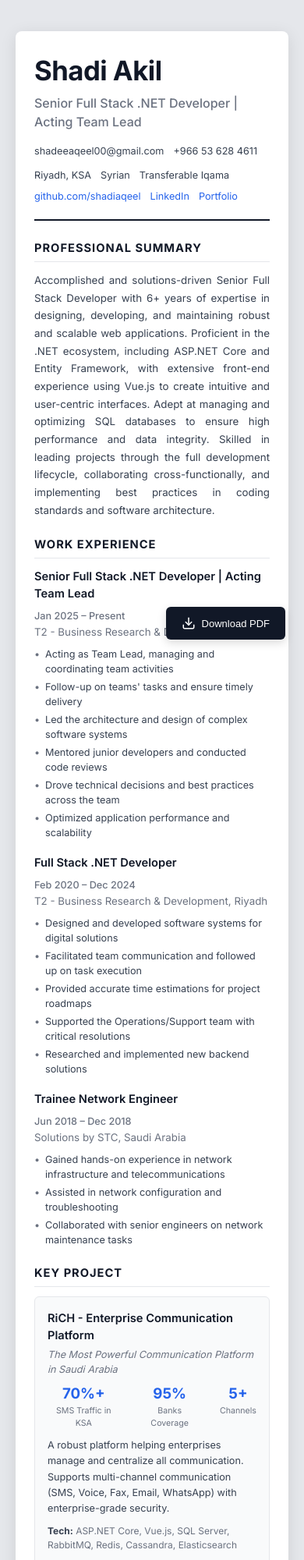
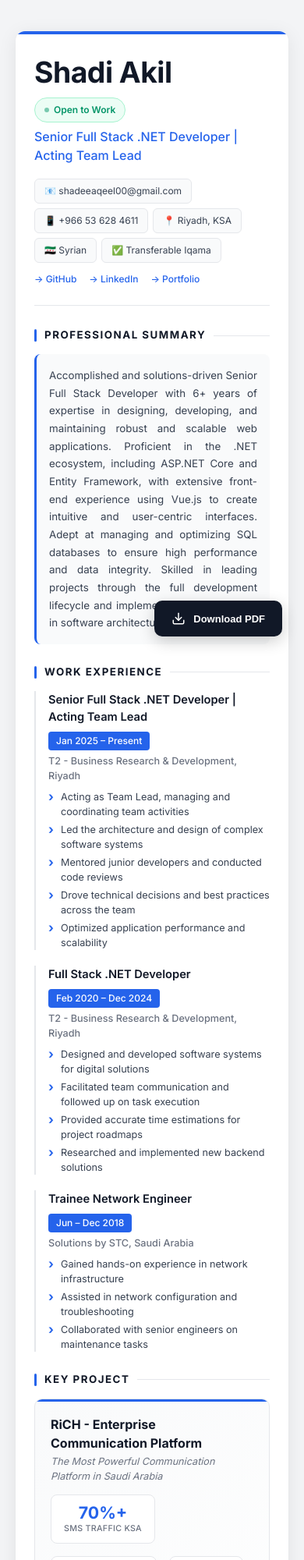
Before and after one commit to shadiaqeel/Portfolio, a plain HTML site: page cv-download.html in a window 390 px wide. Shown: the top 2000 px of the page at 78% size. Drawn offline with Linux system fonts and the light colour scheme.

Commit message:
style(cv-download): enhance layout and styling with new color variables, improved spacing, and responsive design elements

```diff
--- a/cv-download.html
+++ b/cv-download.html
@@ -13,11 +13,14 @@
     <style>
       :root {
         --primary: #2563eb;
+        --primary-light: #3b82f6;
         --text-dark: #111827;
         --text-medium: #374151;
         --text-light: #6b7280;
         --border: #e5e7eb;
         --bg-subtle: #f9fafb;
+        --bg-page: #f3f4f6;
+        --success: #059669;
       }
 
       * {
@@ -30,80 +33,166 @@
         font-family: 'Inter', -apple-system, BlinkMacSystemFont, sans-serif;
         line-height: 1.5;
         color: var(--text-dark);
-        background: #e5e7eb;
+        background: var(--bg-page);
         font-size: 10pt;
         min-height: 100vh;
         padding: 40px 20px;
       }
 
       .container {
-        max-width: 800px;
+        max-width: 820px;
         margin: 0 auto;
-        padding: 40px;
+        padding: 0;
         background: #fff;
-        border-radius: 8px;
-        box-shadow: 0 4px 20px rgba(0, 0, 0, 0.1);
+        border-radius: 12px;
+        box-shadow: 0 4px 24px rgba(0, 0, 0, 0.08), 0 1px 2px rgba(0, 0, 0, 0.04);
+        overflow: hidden;
+      }
+
+      /* Top Accent Bar */
+      .accent-bar {
+        height: 4px;
+        background: var(--primary);
+      }
+
+      .content {
+        padding: 36px 44px;
       }
 
       /* Header */
       .header {
-        border-bottom: 2px solid var(--text-dark);
-        padding-bottom: 20px;
-        margin-bottom: 24px;
+        padding-bottom: 24px;
+        margin-bottom: 28px;
+        border-bottom: 1px solid var(--border);
+      }
+
+      .header-top {
+        display: flex;
+        justify-content: space-between;
+        align-items: flex-start;
+        margin-bottom: 6px;
       }
 
       .header h1 {
-        font-size: 26pt;
+        font-size: 28pt;
         font-weight: 700;
         color: var(--text-dark);
-        margin-bottom: 4px;
         letter-spacing: -0.5px;
+        line-height: 1.1;
+      }
+
+      .status-badge {
+        display: inline-flex;
+        align-items: center;
+        gap: 6px;
+        background: #ecfdf5;
+        color: var(--success);
+        font-size: 9pt;
+        font-weight: 600;
+        padding: 6px 12px;
+        border-radius: 20px;
+        border: 1px solid #a7f3d0;
+      }
+
+      .status-badge::before {
+        content: '';
+        width: 6px;
+        height: 6px;
+        background: var(--success);
+        border-radius: 50%;
+        animation: pulse 2s infinite;
+      }
+
+      @keyframes pulse {
+        0%, 100% { opacity: 1; }
+        50% { opacity: 0.5; }
       }
 
       .header h2 {
         font-size: 12pt;
         font-weight: 500;
-        color: var(--text-light);
-        margin-bottom: 16px;
+        color: var(--primary);
+        margin-bottom: 18px;
       }
 
-      .contact-row {
+      .contact-grid {
         display: flex;
         flex-wrap: wrap;
-        gap: 20px;
-        font-size: 9.5pt;
-        color: var(--text-medium);
+        gap: 8px;
+        margin-bottom: 12px;
       }
 
       .contact-item {
-        display: flex;
+        display: inline-flex;
         align-items: center;
         gap: 6px;
+        font-size: 9pt;
+        color: var(--text-medium);
+        background: var(--bg-subtle);
+        padding: 6px 12px;
+        border-radius: 6px;
+        border: 1px solid var(--border);
       }
 
       .contact-item a {
         color: var(--primary);
         text-decoration: none;
+        font-weight: 500;
       }
 
       .contact-item a:hover {
         text-decoration: underline;
       }
 
+      .links-row {
+        display: flex;
+        gap: 16px;
+        font-size: 9pt;
+      }
+
+      .links-row a {
+        color: var(--primary);
+        text-decoration: none;
+        font-weight: 500;
+        display: inline-flex;
+        align-items: center;
+        gap: 4px;
+      }
+
+      .links-row a:hover {
+        text-decoration: underline;
+      }
+
       /* Sections */
       .section {
-        margin-bottom: 22px;
+        margin-bottom: 26px;
       }
 
       .section-title {
-        font-size: 11pt;
+        font-size: 10pt;
         font-weight: 700;
         color: var(--text-dark);
         text-transform: uppercase;
-        letter-spacing: 1px;
-        border-bottom: 1px solid var(--border);
-        padding-bottom: 6px;
-        margin-bottom: 12px;
+        letter-spacing: 1.5px;
+        margin-bottom: 14px;
+        display: flex;
+        align-items: center;
+        gap: 10px;
+      }
+
+      .section-title::before {
+        content: '';
+        width: 3px;
+        height: 16px;
+        background: var(--primary);
+        border-radius: 2px;
+      }
+
+      .section-title::after {
+        content: '';
+        flex: 1;
+        height: 1px;
+        background: var(--border);
       }
 
       /* Summary */
@@ -112,19 +201,30 @@
         font-size: 10pt;
         line-height: 1.7;
         text-align: justify;
+        padding: 16px;
+        background: var(--bg-subtle);
+        border-radius: 8px;
+        border-left: 3px solid var(--primary);
       }
 
       /* Experience */
       .experience-item {
-        margin-bottom: 18px;
+        margin-bottom: 20px;
+        padding-left: 16px;
+        border-left: 2px solid var(--border);
         page-break-inside: avoid;
+        transition: border-color 0.2s;
+      }
+
+      .experience-item:hover {
+        border-left-color: var(--primary);
       }
 
       .experience-header {
         display: flex;
         justify-content: space-between;
         align-items: baseline;
-        margin-bottom: 2px;
+        margin-bottom: 4px;
         flex-wrap: wrap;
         gap: 8px;
       }
@@ -136,15 +236,19 @@
       }
 
       .experience-period {
-        font-size: 9.5pt;
-        color: var(--text-light);
+        font-size: 9pt;
+        color: #fff;
         font-weight: 500;
+        background: var(--primary);
+        padding: 3px 10px;
+        border-radius: 4px;
       }
 
       .experience-company {
-        font-size: 10pt;
+        font-size: 9.5pt;
         color: var(--text-light);
         margin-bottom: 8px;
+        font-weight: 500;
       }
 
       .experience-achievements {
@@ -156,114 +260,164 @@
         font-size: 9.5pt;
         color: var(--text-medium);
         margin-bottom: 4px;
-        padding-left: 14px;
+        padding-left: 16px;
         position: relative;
         line-height: 1.5;
       }
 
       .experience-achievements li::before {
-        content: '•';
+        content: '›';
         position: absolute;
         left: 0;
-        color: var(--text-light);
+        color: var(--primary);
+        font-weight: bold;
+        font-size: 12pt;
+        line-height: 1.2;
       }
 
       /* Project */
       .project-item {
-        padding: 16px;
-        background: var(--bg-subtle);
+        padding: 20px;
+        background: linear-gradient(135deg, var(--bg-subtle) 0%, #fff 100%);
         border: 1px solid var(--border);
-        border-radius: 6px;
+        border-radius: 10px;
+        position: relative;
+        overflow: hidden;
       }
 
-      .project-header {
-        display: flex;
-        justify-content: space-between;
-        align-items: baseline;
-        margin-bottom: 4px;
+      .project-item::before {
+        content: '';
+        position: absolute;
+        top: 0;
+        left: 0;
+        right: 0;
+        height: 3px;
+        background: var(--primary);
       }
 
       .project-name {
-        font-size: 11pt;
-        font-weight: 600;
+        font-size: 12pt;
+        font-weight: 700;
         color: var(--text-dark);
+        margin-bottom: 2px;
       }
 
       .project-tagline {
         font-size: 9.5pt;
         color: var(--text-light);
         font-style: italic;
-        margin-bottom: 8px;
+        margin-bottom: 14px;
       }
 
       .project-stats {
         display: flex;
-        gap: 24px;
-        margin-bottom: 10px;
-        font-size: 9pt;
+        gap: 16px;
+        margin-bottom: 14px;
       }
 
       .project-stat {
         text-align: center;
+        padding: 10px 16px;
+        background: #fff;
+        border-radius: 8px;
+        border: 1px solid var(--border);
+        min-width: 90px;
       }
 
       .project-stat-value {
-        font-size: 14pt;
+        font-size: 16pt;
         font-weight: 700;
         color: var(--primary);
+        line-height: 1.2;
       }
 
       .project-stat-label {
         color: var(--text-light);
         font-size: 8pt;
+        font-weight: 500;
+        text-transform: uppercase;
+        letter-spacing: 0.3px;
       }
 
       .project-description {
         font-size: 9.5pt;
         color: var(--text-medium);
-        margin-bottom: 10px;
+        margin-bottom: 12px;
         line-height: 1.6;
       }
 
       .project-tech {
-        font-size: 9pt;
-        color: var(--text-light);
+        display: flex;
+        flex-wrap: wrap;
+        gap: 6px;
       }
 
-      .project-tech strong {
+      .tech-tag {
+        font-size: 8pt;
         color: var(--text-medium);
+        background: #fff;
+        padding: 4px 10px;
+        border-radius: 4px;
+        border: 1px solid var(--border);
+        font-weight: 500;
       }
 
       /* Skills */
       .skills-grid {
         display: grid;
-        grid-template-columns: repeat(2, 1fr);
-        gap: 12px;
+        grid-template-columns: repeat(3, 1fr);
+        gap: 10px;
       }
 
       .skill-category {
-        padding: 12px;
+        padding: 14px;
         background: var(--bg-subtle);
         border: 1px solid var(--border);
-        border-radius: 4px;
+        border-radius: 8px;
+        border-top: 3px solid var(--primary);
       }
 
       .skill-category-title {
-        font-size: 9.5pt;
-        font-weight: 600;
+        font-size: 9pt;
+        font-weight: 700;
         color: var(--text-dark);
-        margin-bottom: 4px;
+        margin-bottom: 6px;
+        text-transform: uppercase;
+        letter-spacing: 0.5px;
       }
 
       .skill-list {
-        font-size: 9pt;
+        font-size: 8.5pt;
         color: var(--text-medium);
-        line-height: 1.5;
+        line-height: 1.6;
       }
 
       /* Education */
       .education-item {
-        margin-bottom: 10px;
+        display: flex;
+        gap: 16px;
+        align-items: flex-start;
+        padding: 16px;
+        background: var(--bg-subtle);
+        border-radius: 8px;
+        border: 1px solid var(--border);
+      }
+
+      .education-icon {
+        width: 44px;
+        height: 44px;
+        background: var(--primary);
+        border-radius: 10px;
+        display: flex;
+        align-items: center;
+        justify-content: center;
+        flex-shrink: 0;
+        color: #fff;
+        font-size: 18pt;
+      }
+
+      .education-content {
+        flex: 1;
       }
 
       .education-header {
@@ -272,10 +426,11 @@
         align-items: baseline;
         flex-wrap: wrap;
         gap: 8px;
+        margin-bottom: 2px;
       }
 
       .education-title {
-        font-size: 10.5pt;
+        font-size: 11pt;
         font-weight: 600;
         color: var(--text-dark);
       }
@@ -283,17 +438,19 @@
       .education-period {
         font-size: 9pt;
         color: var(--text-light);
+        font-weight: 500;
       }
 
       .education-institution {
         font-size: 9.5pt;
         color: var(--text-light);
+        margin-bottom: 2px;
       }
 
       .education-details {
         font-size: 9pt;
-        color: var(--primary);
-        font-weight: 500;
+        color: var(--success);
+        font-weight: 600;
       }
 
       /* Certifications */
@@ -305,22 +462,30 @@
 
       .cert-item {
         font-size: 9pt;
-        padding: 8px 10px;
+        padding: 10px 12px;
         background: var(--bg-subtle);
         border: 1px solid var(--border);
-        border-radius: 4px;
+        border-radius: 6px;
+        display: flex;
+        flex-direction: column;
+        gap: 2px;
+        transition: border-color 0.2s;
+      }
+
+      .cert-item:hover {
+        border-color: var(--primary-light);
       }
 
       .cert-name {
         color: var(--text-dark);
-        font-weight: 500;
-        display: block;
-        margin-bottom: 2px;
+        font-weight: 600;
+        font-size: 8.5pt;
+        line-height: 1.4;
       }
 
       .cert-provider {
         color: var(--text-light);
-        font-size: 8.5pt;
+        font-size: 8pt;
       }
 
       /* Two Column Layout */
@@ -334,22 +499,31 @@
       .language-item {
         display: flex;
         justify-content: space-between;
+        align-items: center;
         font-size: 9.5pt;
-        padding: 6px 0;
-        border-bottom: 1px solid var(--border);
+        padding: 10px 14px;
+        background: var(--bg-subtle);
+        border: 1px solid var(--border);
+        border-radius: 6px;
+        margin-bottom: 8px;
       }
 
       .language-item:last-child {
-        border-bottom: none;
+        margin-bottom: 0;
       }
 
       .language-name {
         color: var(--text-dark);
-        font-weight: 500;
+        font-weight: 600;
       }
 
       .language-level {
-        color: var(--text-light);
+        color: #fff;
+        font-size: 8pt;
+        font-weight: 500;
+        background: var(--primary);
+        padding: 3px 10px;
+        border-radius: 12px;
       }
 
       /* Strengths */
@@ -361,42 +535,52 @@
       .strengths-list li {
         font-size: 9.5pt;
         color: var(--text-medium);
-        padding: 4px 0;
-        padding-left: 16px;
+        padding: 8px 12px;
+        padding-left: 32px;
         position: relative;
+        background: var(--bg-subtle);
+        border: 1px solid var(--border);
+        border-radius: 6px;
+        margin-bottom: 6px;
+      }
+
+      .strengths-list li:last-child {
+        margin-bottom: 0;
       }
 
       .strengths-list li::before {
         content: '✓';
         position: absolute;
-        left: 0;
-        color: var(--primary);
-        font-size: 9pt;
+        left: 12px;
+        color: var(--success);
+        font-weight: bold;
+        font-size: 10pt;
       }
 
       /* Download Button */
       .download-btn {
         position: fixed;
-        bottom: 24px;
-        right: 24px;
+        bottom: 28px;
+        right: 28px;
         background: var(--text-dark);
         color: white;
         border: none;
-        padding: 12px 20px;
-        border-radius: 6px;
+        padding: 14px 22px;
+        border-radius: 10px;
         font-size: 13px;
-        font-weight: 500;
+        font-weight: 600;
         cursor: pointer;
         display: flex;
         align-items: center;
-        gap: 8px;
-        box-shadow: 0 4px 12px rgba(0, 0, 0, 0.15);
+        gap: 10px;
+        box-shadow: 0 6px 20px rgba(0, 0, 0, 0.2);
         transition: all 0.2s ease;
       }
 
       .download-btn:hover {
         background: var(--primary);
-        transform: translateY(-2px);
+        transform: translateY(-3px);
+        box-shadow: 0 8px 25px rgba(37, 99, 235, 0.3);
       }
 
       .download-btn svg {
@@ -413,10 +597,16 @@
         }
 
         .container {
-          padding: 0;
-          max-width: 100%;
           box-shadow: none;
           border-radius: 0;
+        }
+
+        .accent-bar {
+          display: none;
+        }
+
+        .content {
+          padding: 0;
         }
 
         .download-btn {
@@ -431,6 +621,18 @@
           page-break-inside: avoid;
         }
 
+        .experience-item:hover {
+          border-left-color: var(--border);
+        }
+
+        .cert-item:hover {
+          border-color: var(--border);
+        }
+
+        .skills-grid {
+          grid-template-columns: repeat(2, 1fr);
+        }
+
         @page {
           margin: 0.5in;
           size: A4;
@@ -438,40 +640,65 @@
       }
 
       /* Responsive */
-      @media (max-width: 600px) {
-        .container {
-          padding: 24px;
+      @media (max-width: 700px) {
+        .content {
+          padding: 28px 24px;
         }
 
-        .skills-grid,
+        .skills-grid {
+          grid-template-columns: repeat(2, 1fr);
+        }
+
         .cert-grid,
         .two-columns {
           grid-template-columns: 1fr;
         }
 
-        .contact-row {
+        .contact-grid {
+          gap: 6px;
+        }
+
+        .header-top {
+          flex-direction: column;
           gap: 12px;
+        }
+
+        .project-stats {
+          flex-wrap: wrap;
+        }
+      }
+
+      @media (max-width: 500px) {
+        .skills-grid {
+          grid-template-columns: 1fr;
         }
       }
     </style>
   </head>
   <body>
     <div class="container">
+      <div class="accent-bar"></div>
+      <div class="content">
         <!-- Header -->
         <header class="header">
+          <div class="header-top">
             <h1>Shadi Akil</h1>
+            <span class="status-badge">Open to Work</span>
+          </div>
           <h2>Senior Full Stack .NET Developer | Acting Team Lead</h2>
-        <div class="contact-row">
-          <span class="contact-item">shadeeaqeel00@gmail.com</span>
-          <span class="contact-item">+966 53 628 4611</span>
-          <span class="contact-item">Riyadh, KSA</span>
-          <span class="contact-item">Syrian</span>
-          <span class="contact-item">Transferable Iqama</span>
+
+          <div class="contact-grid">
+            <span class="contact-item">📧 shadeeaqeel00@gmail.com</span>
+            <span class="contact-item">📱 +966 53 628 4611</span>
+            <span class="contact-item">📍 Riyadh, KSA</span>
+            <span class="contact-item">🇸🇾 Syrian</span>
+            <span class="contact-item">✅ Transferable Iqama</span>
           </div>
-        <div class="contact-row" style="margin-top: 8px;">
-          <span class="contact-item"><a href="https://github.com/shadiaqeel">github.com/shadiaqeel</a></span>
-          <span class="contact-item"><a href="https://www.linkedin.com/in/shadi-akil-503456107">LinkedIn</a></span>
-          <span class="contact-item"><a href="https://shadiaqeel.github.io/Portfolio/">Portfolio</a></span>
+
+          <div class="links-row">
+            <a href="https://github.com/shadiaqeel">→ GitHub</a>
+            <a href="https://www.linkedin.com/in/shadi-akil-503456107">→ LinkedIn</a>
+            <a href="https://shadiaqeel.github.io/Portfolio/">→ Portfolio</a>
           </div>
         </header>
 
@@ -479,7 +706,7 @@
         <section class="section">
           <h3 class="section-title">Professional Summary</h3>
           <p class="summary">
-          Accomplished and solutions-driven Senior Full Stack Developer with 6+ years of expertise in designing, developing, and maintaining robust and scalable web applications. Proficient in the .NET ecosystem, including ASP.NET Core and Entity Framework, with extensive front-end experience using Vue.js to create intuitive and user-centric interfaces. Adept at managing and optimizing SQL databases to ensure high performance and data integrity. Skilled in leading projects through the full development lifecycle, collaborating cross-functionally, and implementing best practices in coding standards and software architecture.
+            Accomplished and solutions-driven Senior Full Stack Developer with 6+ years of expertise in designing, developing, and maintaining robust and scalable web applications. Proficient in the .NET ecosystem, including ASP.NET Core and Entity Framework, with extensive front-end experience using Vue.js to create intuitive and user-centric interfaces. Adept at managing and optimizing SQL databases to ensure high performance and data integrity. Skilled in leading projects through the full development lifecycle and implementing best practices in software architecture.
           </p>
         </section>
 
@@ -495,7 +722,6 @@
             <div class="experience-company">T2 - Business Research & Development, Riyadh</div>
             <ul class="experience-achievements">
               <li>Acting as Team Lead, managing and coordinating team activities</li>
-            <li>Follow-up on teams' tasks and ensure timely delivery</li>
               <li>Led the architecture and design of complex software systems</li>
               <li>Mentored junior developers and conducted code reviews</li>
               <li>Drove technical decisions and best practices across the team</li>
@@ -513,7 +739,6 @@
               <li>Designed and developed software systems for digital solutions</li>
               <li>Facilitated team communication and followed up on task execution</li>
               <li>Provided accurate time estimations for project roadmaps</li>
-            <li>Supported the Operations/Support team with critical resolutions</li>
               <li>Researched and implemented new backend solutions</li>
             </ul>
           </div>
@@ -521,13 +746,13 @@
           <div class="experience-item">
             <div class="experience-header">
               <span class="experience-title">Trainee Network Engineer</span>
-            <span class="experience-period">Jun 2018 – Dec 2018</span>
+              <span class="experience-period">Jun – Dec 2018</span>
             </div>
             <div class="experience-company">Solutions by STC, Saudi Arabia</div>
             <ul class="experience-achievements">
-            <li>Gained hands-on experience in network infrastructure and telecommunications</li>
+              <li>Gained hands-on experience in network infrastructure</li>
               <li>Assisted in network configuration and troubleshooting</li>
-            <li>Collaborated with senior engineers on network maintenance tasks</li>
+              <li>Collaborated with senior engineers on maintenance tasks</li>
             </ul>
           </div>
         </section>
@@ -536,15 +761,13 @@
         <section class="section">
           <h3 class="section-title">Key Project</h3>
           <div class="project-item">
-          <div class="project-header">
-            <span class="project-name">RiCH - Enterprise Communication Platform</span>
-          </div>
+            <div class="project-name">RiCH - Enterprise Communication Platform</div>
             <div class="project-tagline">The Most Powerful Communication Platform in Saudi Arabia</div>
 
             <div class="project-stats">
               <div class="project-stat">
                 <div class="project-stat-value">70%+</div>
-              <div class="project-stat-label">SMS Traffic in KSA</div>
+                <div class="project-stat-label">SMS Traffic KSA</div>
               </div>
               <div class="project-stat">
                 <div class="project-stat-value">95%</div>
@@ -560,7 +783,13 @@
               A robust platform helping enterprises manage and centralize all communication. Supports multi-channel communication (SMS, Voice, Fax, Email, WhatsApp) with enterprise-grade security.
             </p>
             <div class="project-tech">
-            <strong>Tech:</strong> ASP.NET Core, Vue.js, SQL Server, RabbitMQ, Redis, Cassandra, Elasticsearch
+              <span class="tech-tag">ASP.NET Core</span>
+              <span class="tech-tag">Vue.js</span>
+              <span class="tech-tag">SQL Server</span>
+              <span class="tech-tag">RabbitMQ</span>
+              <span class="tech-tag">Redis</span>
+              <span class="tech-tag">Cassandra</span>
+              <span class="tech-tag">Elasticsearch</span>
             </div>
           </div>
         </section>
@@ -582,12 +811,12 @@
               <div class="skill-list">SQL Server, MySQL, Oracle, Cassandra, Redis</div>
             </div>
             <div class="skill-category">
-            <div class="skill-category-title">Message Brokers & Search</div>
-            <div class="skill-list">RabbitMQ, Apache Kafka, IBM MQ, Elasticsearch, Solr</div>
+              <div class="skill-category-title">Messaging</div>
+              <div class="skill-list">RabbitMQ, Kafka, IBM MQ, Elasticsearch, Solr</div>
             </div>
             <div class="skill-category">
-            <div class="skill-category-title">DevOps & Tools</div>
-            <div class="skill-list">Git, Azure DevOps, Docker, JetBrains Profilers</div>
+              <div class="skill-category-title">DevOps</div>
+              <div class="skill-list">Git, Azure DevOps, Docker, JetBrains Tools</div>
             </div>
             <div class="skill-category">
               <div class="skill-category-title">Architecture</div>
@@ -600,12 +829,15 @@
         <section class="section">
           <h3 class="section-title">Education</h3>
           <div class="education-item">
+            <div class="education-icon">🎓</div>
+            <div class="education-content">
               <div class="education-header">
                 <span class="education-title">Bachelor's Degree in Computer Science</span>
                 <span class="education-period">2014 – 2019</span>
               </div>
               <div class="education-institution">Yarmouk University, Jordan</div>
               <div class="education-details">GPA: 4.0 (89.4%) • Honour list for 5 consecutive years</div>
+            </div>
           </div>
         </section>
 
@@ -634,11 +866,7 @@
               <span class="cert-provider">DataCamp • Nov 2024</span>
             </div>
             <div class="cert-item">
-            <span class="cert-name">Problem Solving & Critical Thinking</span>
-            <span class="cert-provider">edX • Sep 2020</span>
-          </div>
-          <div class="cert-item">
-            <span class="cert-name">CCNP-RS</span>
+              <span class="cert-name">CCNP-RS (Cisco Network Professional)</span>
               <span class="cert-provider">Cisco • Nov 2019</span>
             </div>
           </div>
@@ -654,7 +882,7 @@
             </div>
             <div class="language-item">
               <span class="language-name">English</span>
-            <span class="language-level">Professional Working</span>
+              <span class="language-level">Professional</span>
             </div>
           </section>
 
@@ -662,11 +890,12 @@
             <h3 class="section-title">Strengths</h3>
             <ul class="strengths-list">
               <li>Problem-solving & Analytical Thinking</li>
-            <li>Strong Attention to Detail</li>
               <li>Team Leadership & Collaboration</li>
               <li>Adaptability & Quick Learning</li>
+              <li>Strong Attention to Detail</li>
             </ul>
           </section>
+        </div>
       </div>
     </div>
 
```
Lines whose indentation alone changed are shown as unchanged.
